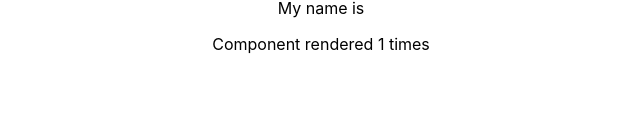
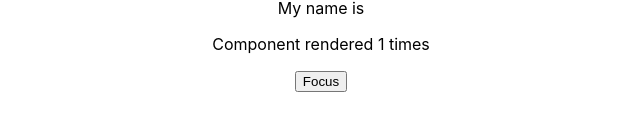
Before and after one commit to ks-nishan/react-practise-app, a React (Create React App) app: page /home in a window 1280 px wide. Shown: the part 235-366 px from the top of the page, without its empty margins (319-959 px from the left). Built offline with nearby package versions, Linux system fonts and the light colour scheme.

Commit message:
referencing the html elements

```diff
--- a/src/components/home.jsx
+++ b/src/components/home.jsx
@@ -3,17 +3,23 @@
 function Home() {
   const [name, setName] = useState("");
   const renderCount = useRef(1);
+  const inputRef = useRef();
 
   useEffect(() => {
     renderCount.current = renderCount.current + 1;
   });
 
+  const focus = () =>{
+    inputRef.current.focus();
+  }
+
   return (
     <div>
       <h2>Home</h2>
-      <input value={name} onChange={(e) => setName(e.target.value)} />
+      <input ref={inputRef} value={name} onChange={(e) => setName(e.target.value)} />
       <p>My name is {name}</p>
       <p>Component rendered {renderCount.current} times</p>
+      <button onClick={focus}>Focus</button>
     </div>
   );
 }
```
